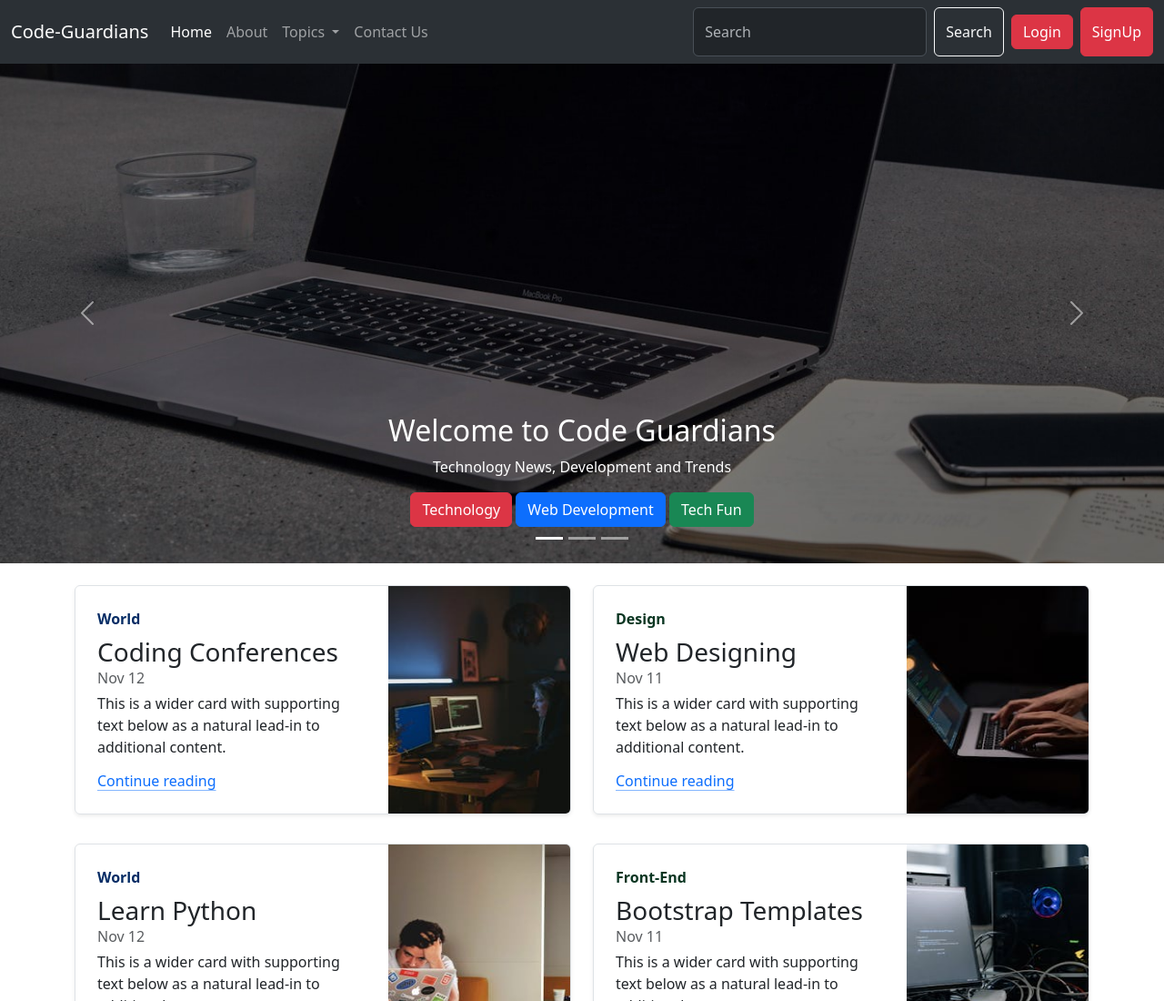
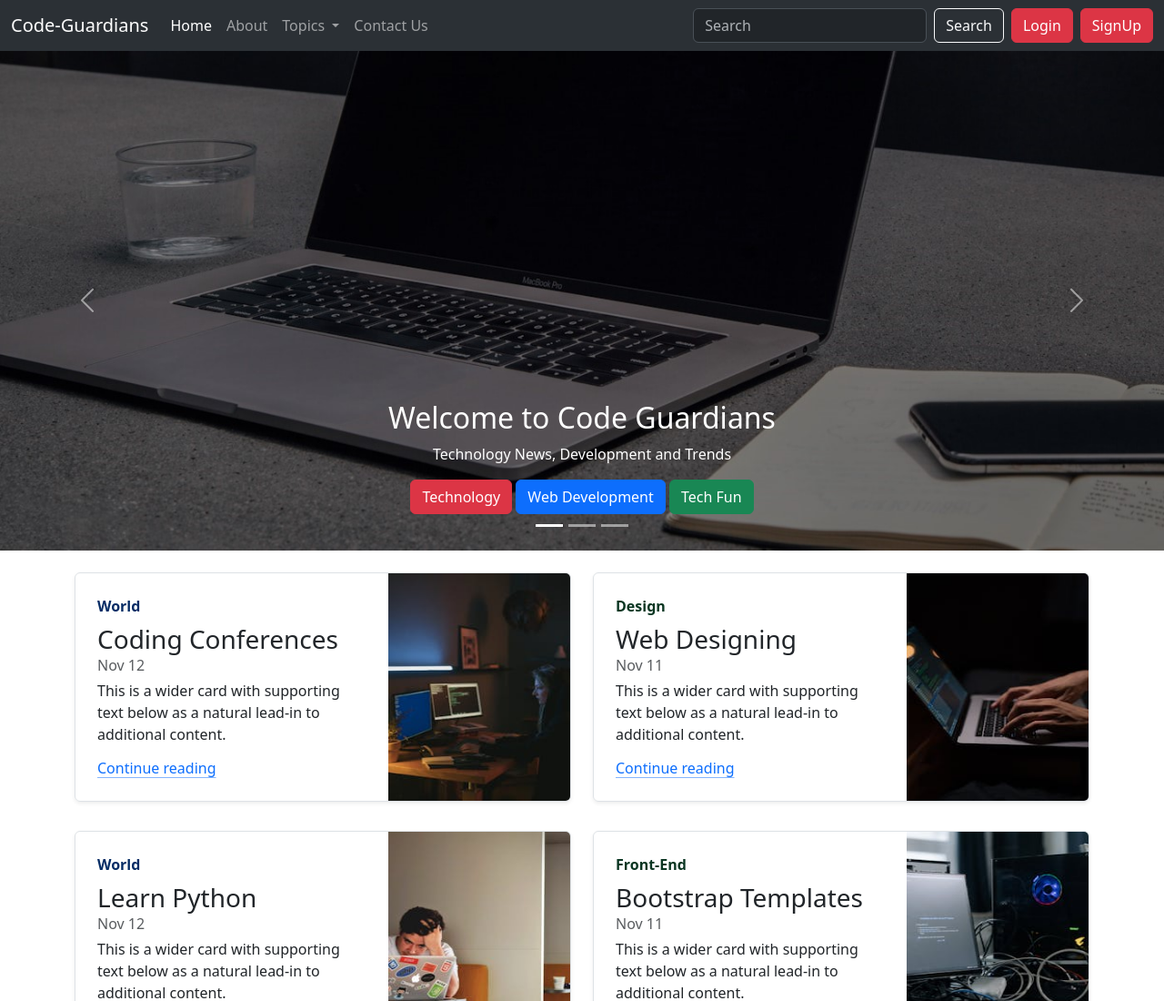
Before and after one commit to imran0361/CodeGuardians, a plain HTML site: page index.html in a window 1280 px wide. Shown: the top 1100 px of the page at 91% size. Drawn offline with nearby package versions, Linux system fonts and the light colour scheme.

Commit message:
Update index.html

```diff
--- a/index.html
+++ b/index.html
@@ -68,14 +68,14 @@
             />
             <button class="btn btn-outline-light" type="submit">Search</button>
             <button
-            class="btn btn-danger d-inline-block m-2"
+            class="btn btn-danger d-inline-block mx-2"
             data-bs-toggle="modal"
             data-bs-target="#loginModal"
           >
             Login
           </button>
           <button
-            class="btn btn-danger d-inline-block m-0"
+            class="btn btn-danger d-inline-block mx-0"
             data-bs-toggle="moda2"
             data-bs-target="#signupModal"
           >
```
